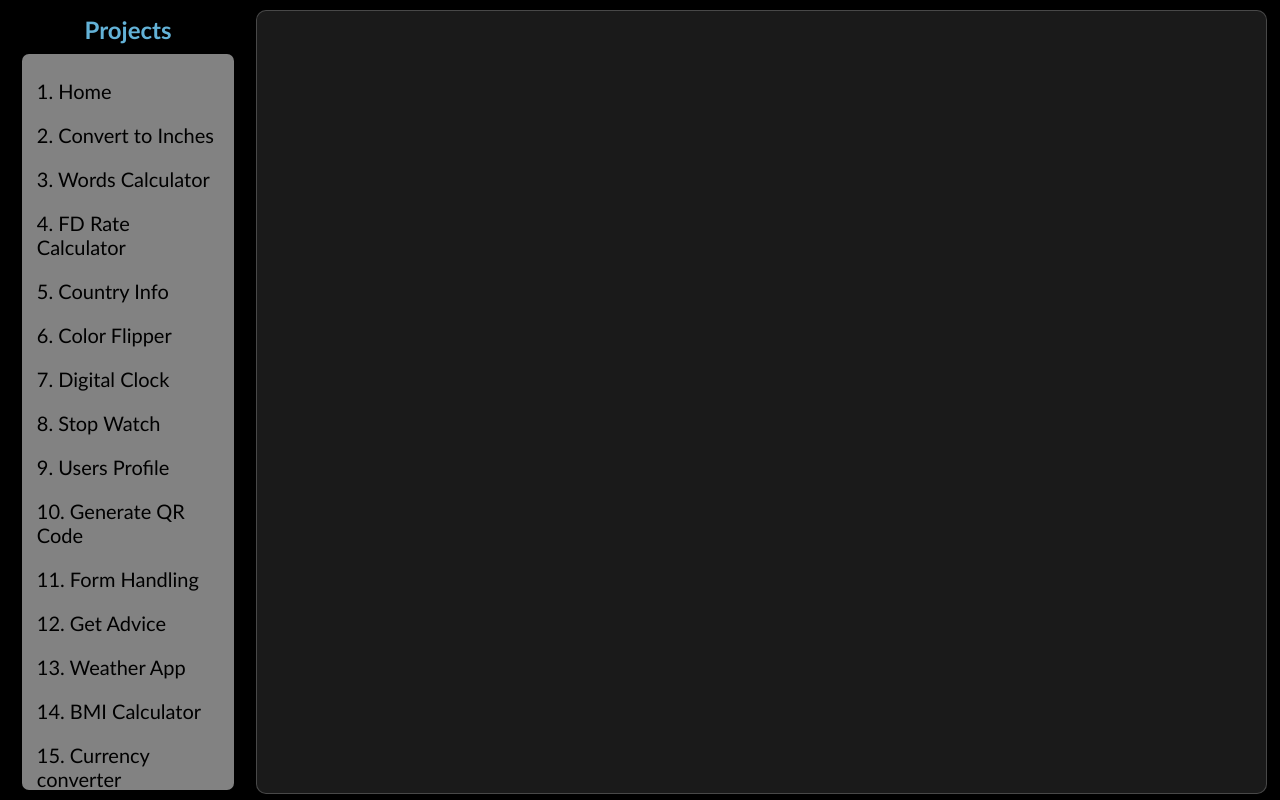
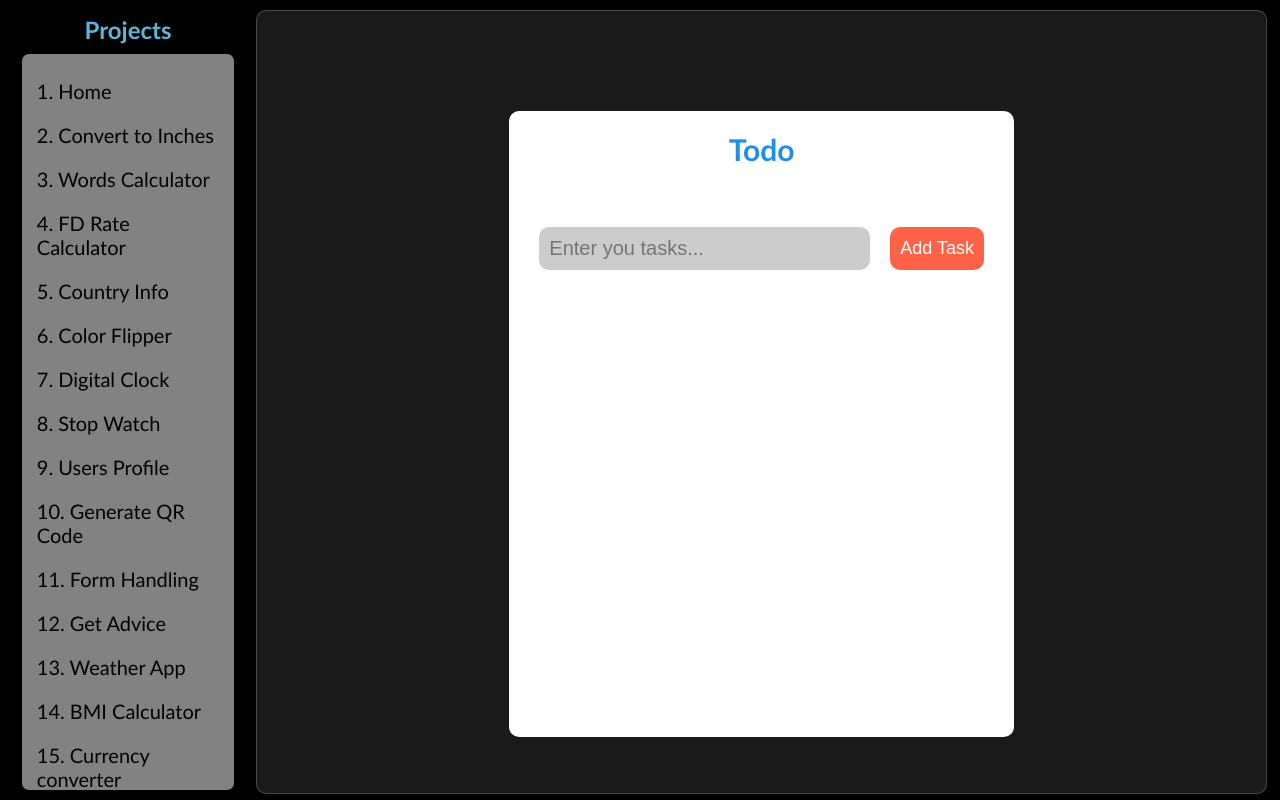
Before and after one commit to Vigneshwaran-PS/React-Mini-projects, a React (Vite) app: page /todo in a window 1280 px wide. Built offline with nearby package versions, Linux system fonts and the light colour scheme.

Commit message:
ft(Todo) : todo prokect added

```diff
--- a/src/Content/ContentPage.jsx
+++ b/src/Content/ContentPage.jsx
@@ -21,6 +21,7 @@ import Faq from "../FAQ/Faq";
 import Calender from "../Calender/Calender";
 import QueAndAns from "../QueAndAns/QueAndAns";
 import ShoppingMain from "../Shopingcart/ShoppingMain";
+import Todo from "../Todo/Todo";
 
 const ContentPage = () => {
     return (
@@ -48,6 +49,7 @@ const ContentPage = () => {
             <Route path="/calender" element={<Calender/>}/>
             <Route path="/queAndAns" element={<QueAndAns/>}/>
             <Route path="/shop/*" element={<ShoppingMain/>}/>
+            <Route path="/todo" element={<Todo/>}/>
           </Routes>
         </div>
       </div>
--- a/src/Navbar/Navbar.jsx
+++ b/src/Navbar/Navbar.jsx
@@ -29,6 +29,7 @@ const NavBar = () => {
                         <li><NavLink to="/calender" className={({ isActive }) => isActive ? 'active' : ''}>18. Calender</NavLink></li>
                         <li><NavLink to="/queAndAns" className={({ isActive }) => isActive ? 'active' : ''}>19. Que And Ans</NavLink></li>
                         <li><NavLink to="/shop" className={({ isActive }) => isActive ? 'active' : ''}>20. Shopping</NavLink></li>
+                        <li><NavLink to="/todo" className={({ isActive }) => isActive ? 'active' : ''}>21. Todo</NavLink></li>
                     </ul>
                 </div>
             </div>
--- /dev/null
+++ b/src/Todo/Todo.css
@@ -0,0 +1,97 @@
+.todo-container{
+    width: 100%;
+    height: 100%;
+    display: flex;
+    justify-content: center;
+    overflow: hidden;
+}
+
+.todo-wrapper{
+    margin-top: 100px;
+    background-color: white;
+    padding: 20px;
+    height: 80%;
+    width: 50%;
+    border-radius: 10px;
+    box-shadow: 0 0 0 rgba(0, 0, 0, 1);
+    overflow: hidden;
+}
+
+.todo-header{
+    font-size: 30px;
+    text-align: center;
+    color: rgb(31, 142, 233);
+}
+
+.add-todo{
+    margin-top: 50px;
+    display: flex;
+    justify-content: space-between;
+    gap: 20px;
+    width: 100%;
+    padding: 10px;
+}
+
+.add-todo input{
+    font-size: 20px;
+    flex: 1;
+    background-color: #ccc;
+    outline: none;
+    border: none;
+    padding: 10px;
+    border-radius: 10px;
+}
+
+.add-todo button{
+    background-color: tomato;
+    color: white;
+    outline: none;
+    border: none;
+    font-size: 18px;
+    padding: 10px;
+    border-radius: 10px;
+}
+
+.todos{
+    padding: 10px;
+    font-size: 17px;
+    width: 100%;
+    max-height: 80%;
+    display: flex;
+    flex-direction: column;
+    gap: 5px;
+    overflow-x: hidden;
+    overflow-y: scroll;
+    background-color: #f1e8e8;
+    border-radius: 10px;
+}
+
+.todo{
+    display: flex;
+    justify-content: space-between;
+    align-items: center;
+    background-color: #e2dddd;
+    padding: 10px;
+    border-radius: 10px;
+    border: .1px solid black;
+
+}
+
+.todo p{
+    font-size: 20px;
+}
+
+.todo button{
+    background-color: #3fdbfe;
+    padding: 7px;
+    font-size: 16px;
+    outline: none;
+    border: none;
+    color: white;
+    border-radius: 10px;
+}
+
+.todo:nth-child(even){
+    background-color: #ecf1f2;
+    border: .1px solid black;
+}
--- /dev/null
+++ b/src/Todo/Todo.jsx
@@ -0,0 +1,93 @@
+import React, { useReducer } from 'react'
+import './Todo.css'
+import { toFormData } from 'axios';
+
+
+const initialState = {
+    newTodo : '',
+    todos : []
+}
+
+function reduce(state,action){
+    switch(action.type){
+        default:
+            return state;
+        case 'HADLE_INPUT':
+            return {...state,newTodo : action.payload}
+        case 'ADD_TASK':
+            if (!state.newTodo?.trim()) {
+                return state;
+            }
+            const newTask = {
+                id: Math.floor(Math.random() * 1000),
+                name: state.newTodo.trim()
+            };
+            return {
+                ...state,
+                todos: [...state.todos,newTask],
+                newTodo : ''
+            }
+        case 'REMOVE_TASK':
+            let newTodos = state.todos.filter(todo => todo.id !== action.payload)
+            return {
+                ...state,
+                todos : [...newTodos]
+            }
+    }
+}
+
+const Todo = () => {
+
+    const [state,dispatch] = useReducer(reduce,initialState)
+
+    function addTask(e){
+        dispatch({type:'ADD_TASK'})
+    }
+
+    function handleKeyDown(e) {
+        if (e.key === 'Enter') {
+          dispatch({ type: 'ADD_TASK' });
+        }
+      }
+
+    function removeTask(id){
+        dispatch({type:'REMOVE_TASK',payload:id})
+    }
+
+  return (
+    <div className='todo-container'>
+        <div className="todo-wrapper">
+            <h3 className='todo-header'>Todo</h3>
+
+            <div className="add-todo">
+                <input type="text"
+                        placeholder='Enter you tasks...'
+                        onChange={(e)=>dispatch({type:'HADLE_INPUT',payload:e.target.value})}
+                        value={state.newTodo}
+                        onKeyDown={handleKeyDown}
+                />
+                <button className='add-task' onClick={addTask}>Add Task</button>
+            </div>
+
+            {
+                state.todos.length > 0  && (
+                    <div className="todos">
+                    {
+                        state && state.todos.map(todo =>
+                        (
+                            <div className="todo" key={todo.id}>
+                                <p>{todo.name}</p>
+                                <button onClick={() => removeTask(todo.id)}>Done</button>
+                            </div>
+                        )
+                        )
+                    }
+                    </div>
+                )
+            }
+        </div>
+    </div>
+  )
+}
+
+export default Todo
```
